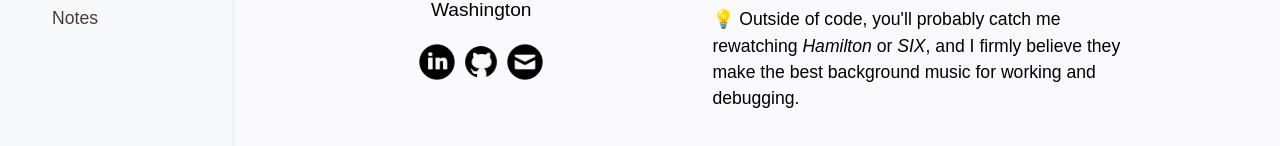
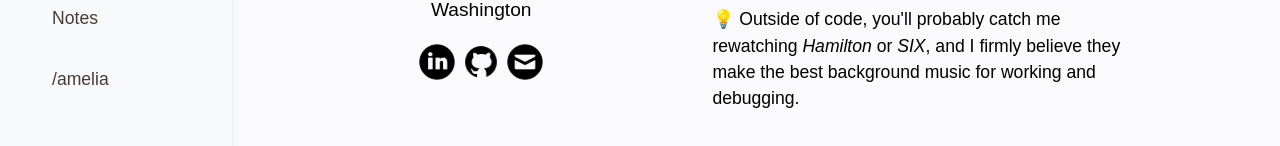
Before and after one commit to amelial9/amelial9.github.io, a React (Vite) app: page / in a window 1280 px wide. Shown: the part 452-598 px from the top of the page. Built offline with nearby package versions, Linux system fonts and the light colour scheme.

Commit message:
Update VerticalNav.jsx

```diff
--- a/src/components/VerticalNav.jsx
+++ b/src/components/VerticalNav.jsx
@@ -25,6 +25,7 @@ const VerticalNav = () => {
         <a href="#projects" className="nav-link" onClick={() => setIsMenuOpen(false)}>Projects</a>
         <a href="#education" className="nav-link" onClick={() => setIsMenuOpen(false)}>Education</a>
         <a href="https://notes.ameliali.com/" target="_blank" className="nav-link" onClick={() => setIsMenuOpen(false)}>Notes</a>
+        <a href="https://ameli9.notion.site/amelia-23e5d09895ac8047a604fff42e6527d5" target="_blank" className="nav-link" onClick={() => setIsMenuOpen(false)}>/amelia</a>
       </div>
     </div>
   );
```
